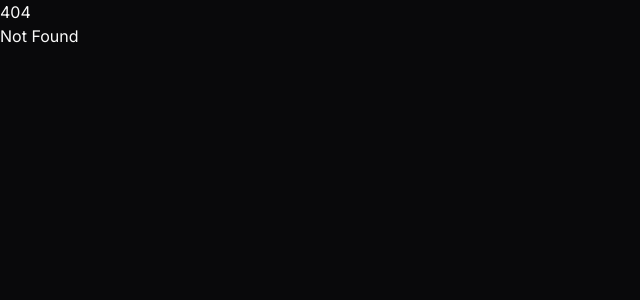
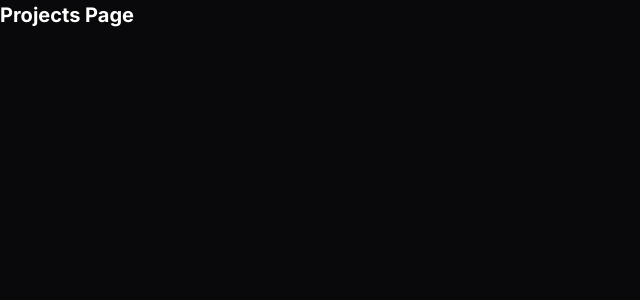
Before and after one commit to akifisitan/akifisitan.dev, a SvelteKit app: page /projects in a window 1280 px wide. Before the commit this address had no page. Shown: the top 300 px of the page, without its empty margins (0-640 px from the left). Built offline with nearby package versions, Linux system fonts and the light colour scheme.

Commit message:
Rename route

```diff
--- a/src/routes/+page.svelte
+++ b/src/routes/+page.svelte
@@ -18,15 +18,15 @@
 			<div class="project-links">
 				<a
 					class="text-center bg-rose-800 border-[2px] border-gray-900 p-1 rounded-md hover:bg-gray-900"
-					href="/su/gpa-calculator">GPA Calculator</a
+					href="/projects/gpa-calculator">GPA Calculator</a
 				>
 				<a
 					class="text-center bg-emerald-800 border-[2px] border-gray-900 p-1 rounded-md hover:bg-gray-900"
-					href="/su/course-spotter">Course Spotter</a
+					href="/projects/course-spotter">Course Spotter</a
 				>
 				<a
 					class=" text-center bg-sky-800 border-[2px] border-gray-900 p-1 rounded-md hover:bg-gray-900"
-					href="/su/clash-checker">Clash Checker</a
+					href="/projects/clash-checker">Clash Checker</a
 				>
 			</div>
 		</div>
--- /dev/null
+++ b/src/routes/projects/+page.svelte
@@ -0,0 +1,15 @@
+<div>
+	<p class="header">Projects Page</p>
+</div>
+
+<svelte:head>
+	<title>Projects</title>
+</svelte:head>
+
+<style>
+	.header {
+		font-size: 20px;
+		font-weight: bold;
+		color: white;
+	}
+</style>
--- a/src/routes/su/clash-checker/+page.svelte
+++ b/src/routes/projects/clash-checker/+page.svelte
@@ -124,7 +124,7 @@
 				);
 			}
 		} else {
-			toast.success("Welcome to clash checker!");
+			toast.success("Welcome to Clash Checker");
 		}
 		loaded = true;
 	});
--- a/src/routes/su/gpa-calculator/+page.svelte
+++ b/src/routes/projects/gpa-calculator/+page.svelte
@@ -151,7 +151,7 @@
 				);
 			}
 		} else {
-			toast.success("Welcome to gpa calculator!");
+			toast.success("Welcome to Gpa Calculator");
 		}
 		loaded = true;
 	});
@@ -162,6 +162,12 @@
 </svelte:head>
 
 <Toaster />
+
+<h1
+	class="p-2 text-center scroll-m-20 border-b text-3xl font-semibold tracking-tight transition-colors first:mt-0 sm:text-start sm:pl-4"
+>
+	Gpa Calculator
+</h1>
 
 <div class="flex flex-col justify-center items-center">
 	<div class="p-4 flex flex-col">
```
Also changed, not shown: src/routes/projects/clash-checker/CourseCard.svelte (renamed from src/routes/su/clash-checker/CourseCard.svelte), src/routes/projects/clash-checker/data.ts (renamed from src/routes/su/clash-checker/data.ts), src/routes/projects/course-spotter/+page.svelte (renamed from src/routes/su/course-spotter/+page.svelte), src/routes/projects/course-spotter/data.ts (renamed from src/routes/su/course-spotter/data.ts), src/routes/projects/gpa-calculator/SemesterTable.svelte (renamed from src/routes/su/gpa-calculator/SemesterTable.svelte), src/routes/projects/gpa-calculator/gpa-calc-utils.ts (renamed from src/routes/su/gpa-calculator/gpa-calc-utils.ts).
